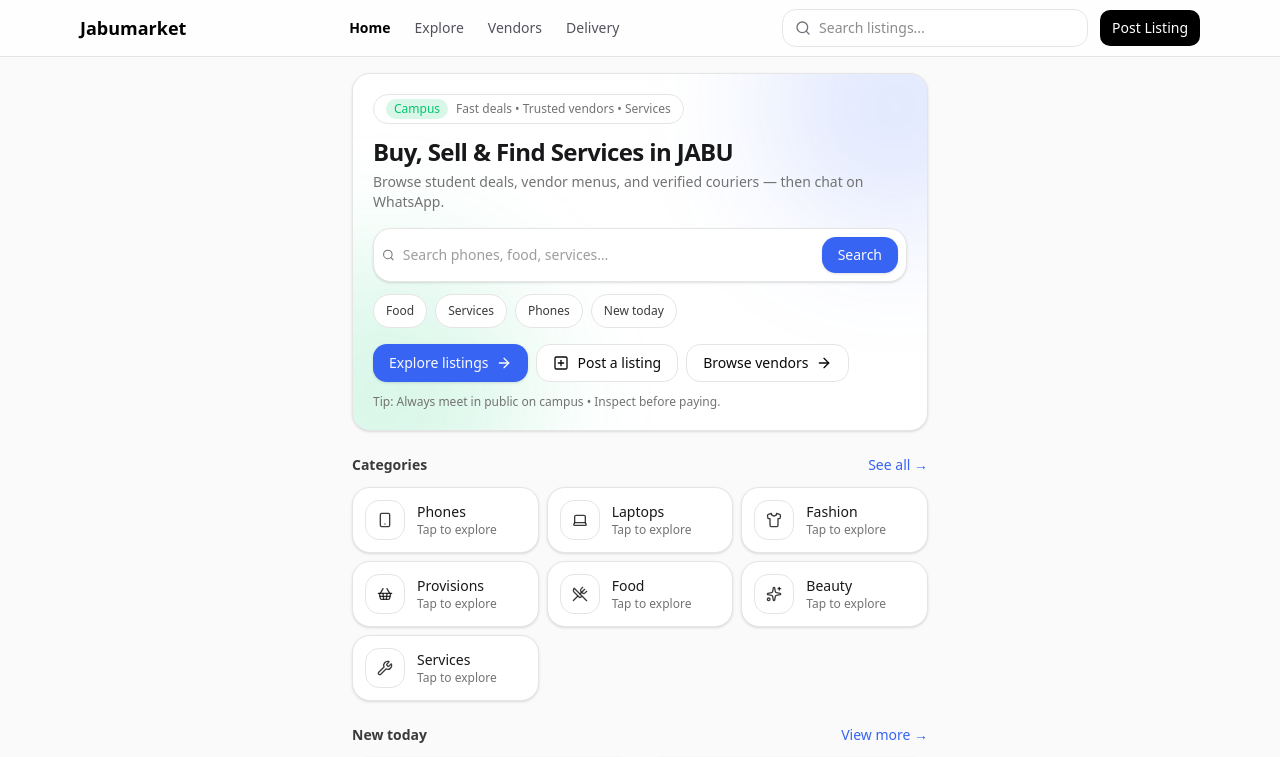
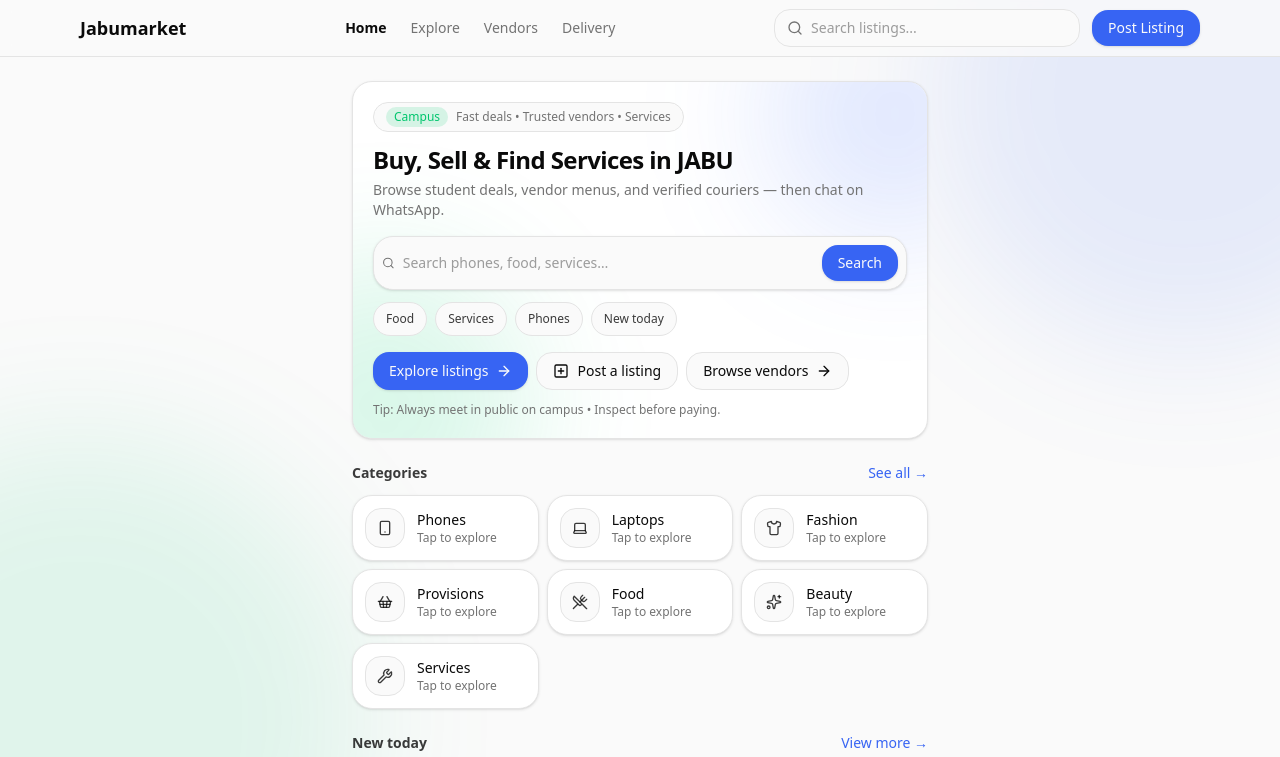
Before and after one commit to gratitude234/Jabumarket, a Next.js app: page / in a window 1280 px wide. Shown: the top 757 px of the page. Built offline with nearby package versions, Linux system fonts and the light colour scheme.

Commit message:
Add SPA rewrite for Vercel

```diff
--- a/app/delivery/page.tsx
+++ b/app/delivery/page.tsx
@@ -39,9 +39,7 @@ export default async function DeliveryPage({
   if (listingId) {
     const { data } = await supabase
       .from("listings")
-      .select(
-        "*, vendor:vendors(id, name, whatsapp, phone, location, verified, vendor_type)"
-      )
+      .select("*, vendor:vendors(id, name, whatsapp, phone, location, verified, vendor_type)")
       .eq("id", listingId)
       .single();
 
@@ -65,9 +63,7 @@ export default async function DeliveryPage({
     listing?.vendor?.location ?? listing?.location ?? "Pickup location to be confirmed";
 
   const priceText =
-    listing?.price != null
-      ? formatNaira(listing.price)
-      : listing?.price_label ?? "Contact for price";
+    listing?.price != null ? formatNaira(listing.price) : listing?.price_label ?? "Contact for price";
 
   const message = listing
     ? [
@@ -96,9 +92,7 @@ export default async function DeliveryPage({
         <div className="flex items-center justify-between gap-3">
           <div>
             <h1 className="text-2xl font-bold">Delivery (Dispatch)</h1>
-            <p className="mt-1 text-sm text-zinc-600">
-              Choose a rider and message them on WhatsApp.
-            </p>
+            <p className="mt-1 text-sm text-zinc-600">Choose a rider and message them on WhatsApp.</p>
           </div>
           <Link
             href={listing ? `/listing/${listing.id}` : "/explore"}
@@ -126,11 +120,7 @@ export default async function DeliveryPage({
             className="h-10 rounded-xl border px-3 text-sm"
           />
 
-          <select
-            name="zone"
-            defaultValue={zone}
-            className="h-10 rounded-xl border px-3 text-sm"
-          >
+          <select name="zone" defaultValue={zone} className="h-10 rounded-xl border px-3 text-sm">
             <option value="all">All zones</option>
             <option value="Campus">Campus</option>
             <option value="Male Hostels">Male Hostels</option>
@@ -173,8 +163,8 @@ export default async function DeliveryPage({
           </div>
         ) : (
           riders.map((r) => {
-            const wa = r.whatsapp ?? r.phone;
-            const href = getWhatsAppLink(wa, message);
+            const wa = (r.whatsapp ?? r.phone)?.trim() || null;
+            const href = wa ? getWhatsAppLink(wa, message) : null;
 
             return (
               <div key={r.id} className="rounded-2xl border bg-white p-4">
@@ -184,10 +174,20 @@ export default async function DeliveryPage({
                     <div className="mt-1 text-xs text-zinc-500">
                       Zone: {r.zone ?? "—"} • {r.is_available ? "Available" : "Busy"}
                     </div>
+
                     {r.fee_note ? (
                       <div className="mt-1 text-xs text-zinc-600">{r.fee_note}</div>
                     ) : null}
-                    <div className="mt-1 text-xs text-zinc-500">Phone: +{r.phone}</div>
+
+                    <div className="mt-1 text-xs text-zinc-500">
+                      Phone: {r.phone ? `+${r.phone}` : "—"}
+                    </div>
+
+                    {!wa ? (
+                      <div className="mt-2 text-xs text-amber-700">
+                        No WhatsApp/phone number set for this rider.
+                      </div>
+                    ) : null}
                   </div>
 
                   <div className="flex flex-col items-end gap-2">
@@ -202,10 +202,17 @@ export default async function DeliveryPage({
                     )}
 
                     <a
-                      href={href}
-                      target="_blank"
-                      rel="noreferrer"
-                      className="rounded-xl bg-black px-4 py-2 text-sm text-white no-underline"
+                      href={href ?? "#"}
+                      onClick={(e) => {
+                        if (!href) e.preventDefault();
+                      }}
+                      target={href ? "_blank" : undefined}
+                      rel={href ? "noreferrer" : undefined}
+                      className={`rounded-xl px-4 py-2 text-sm no-underline ${
+                        href
+                          ? "bg-black text-white"
+                          : "bg-zinc-200 text-zinc-500 cursor-not-allowed"
+                      }`}
                     >
                       Message rider
                     </a>
--- a/app/globals.css
+++ b/app/globals.css
@@ -49,10 +49,10 @@
 }
 
 :root {
-  --radius: 0.625rem;
+  --radius: 0.75rem;
 
   /* Neutral base */
-  --background: oklch(1 0 0);
+  --background: oklch(0.985 0 0); /* slightly off-white */
   --foreground: oklch(0.145 0 0);
 
   --card: oklch(1 0 0);
@@ -61,50 +61,34 @@
   --popover: oklch(1 0 0);
   --popover-foreground: oklch(0.145 0 0);
 
-  /* Brand colors:
-     - Primary: Indigo (buttons, links, active states)
-     - Accent: Emerald (verified/success highlights)
-  */
-
-  /* Indigo ~ #4F46E5 */
-  --primary: oklch(0.56 0.22 266);
+  /* Brand */
+  --primary: oklch(0.56 0.22 266); /* Indigo */
   --primary-foreground: oklch(0.985 0 0);
 
-  /* Soft surfaces */
   --secondary: oklch(0.97 0 0);
   --secondary-foreground: oklch(0.205 0 0);
 
-  --muted: oklch(0.97 0 0);
+  --muted: oklch(0.965 0 0);
   --muted-foreground: oklch(0.556 0 0);
 
-  /* Emerald ~ #10B981 */
-  --accent: oklch(0.72 0.19 155);
+  --accent: oklch(0.72 0.19 155); /* Emerald */
   --accent-foreground: oklch(0.145 0 0);
 
   --destructive: oklch(0.577 0.245 27.325);
 
-  --border: oklch(0.922 0 0);
-  --input: oklch(0.922 0 0);
-
-  /* Focus ring matches primary */
-  --ring: oklch(0.56 0.22 266);
-
-  /* Charts (unchanged) */
-  --chart-1: oklch(0.646 0.222 41.116);
-  --chart-2: oklch(0.6 0.118 184.704);
-  --chart-3: oklch(0.398 0.07 227.392);
-  --chart-4: oklch(0.828 0.189 84.429);
-  --chart-5: oklch(0.769 0.188 70.08);
+  --border: oklch(0.92 0 0);
+  --input: oklch(0.92 0 0);
+  --ring: oklch(0.56 0.22 266); /* Indigo ring */
 
   /* Sidebar */
-  --sidebar: oklch(0.985 0 0);
+  --sidebar: oklch(1 0 0);
   --sidebar-foreground: oklch(0.145 0 0);
-  --sidebar-primary: oklch(0.56 0.22 266);
-  --sidebar-primary-foreground: oklch(0.985 0 0);
+  --sidebar-primary: var(--primary);
+  --sidebar-primary-foreground: var(--primary-foreground);
   --sidebar-accent: oklch(0.97 0 0);
   --sidebar-accent-foreground: oklch(0.205 0 0);
-  --sidebar-border: oklch(0.922 0 0);
-  --sidebar-ring: oklch(0.56 0.22 266);
+  --sidebar-border: var(--border);
+  --sidebar-ring: var(--ring);
 }
 
 .dark {
@@ -117,7 +101,6 @@
   --popover: oklch(0.205 0 0);
   --popover-foreground: oklch(0.985 0 0);
 
-  /* Indigo primary in dark */
   --primary: oklch(0.68 0.2 266);
   --primary-foreground: oklch(0.145 0 0);
 
@@ -127,31 +110,12 @@
   --muted: oklch(0.269 0 0);
   --muted-foreground: oklch(0.708 0 0);
 
-  /* Emerald accent in dark */
   --accent: oklch(0.75 0.18 155);
   --accent-foreground: oklch(0.145 0 0);
 
-  --destructive: oklch(0.704 0.191 22.216);
-
   --border: oklch(1 0 0 / 10%);
   --input: oklch(1 0 0 / 15%);
-
   --ring: oklch(0.68 0.2 266);
-
-  --chart-1: oklch(0.488 0.243 264.376);
-  --chart-2: oklch(0.696 0.17 162.48);
-  --chart-3: oklch(0.769 0.188 70.08);
-  --chart-4: oklch(0.627 0.265 303.9);
-  --chart-5: oklch(0.645 0.246 16.439);
-
-  --sidebar: oklch(0.205 0 0);
-  --sidebar-foreground: oklch(0.985 0 0);
-  --sidebar-primary: oklch(0.68 0.2 266);
-  --sidebar-primary-foreground: oklch(0.145 0 0);
-  --sidebar-accent: oklch(0.269 0 0);
-  --sidebar-accent-foreground: oklch(0.985 0 0);
-  --sidebar-border: oklch(1 0 0 / 10%);
-  --sidebar-ring: oklch(0.68 0.2 266);
 }
 
 @layer base {
--- a/app/layout.tsx
+++ b/app/layout.tsx
@@ -1,6 +1,5 @@
 import type { Metadata } from "next";
 import "./globals.css";
-import { Suspense } from "react";
 import TopNav from "@/components/layout/TopNav";
 import BottomNav from "@/components/layout/BottomNav";
 import MobileTopBar from "@/components/layout/MobileTopBar";
@@ -10,25 +9,20 @@ export const metadata: Metadata = {
   description: "Buy/Sell + Services for JABU students.",
 };
 
-export default function RootLayout({
-  children,
-}: Readonly<{ children: React.ReactNode }>) {
+export default function RootLayout({ children }: { children: React.ReactNode }) {
   return (
     <html lang="en">
-      <body className="min-h-screen bg-zinc-50 text-zinc-900">
-        {/* Mobile header */}
-        <Suspense fallback={null}>
-          <MobileTopBar />
-        </Suspense>
+      <body className="min-h-screen bg-background text-foreground">
+        {/* Soft page glow */}
+        <div className="pointer-events-none fixed inset-0 -z-10">
+          <div className="absolute -top-40 -right-40 h-[32rem] w-[32rem] rounded-full bg-primary/10 blur-3xl" />
+          <div className="absolute -bottom-52 -left-52 h-[36rem] w-[36rem] rounded-full bg-accent/10 blur-3xl" />
+        </div>
 
-        {/* Desktop header */}
-        <Suspense fallback={null}>
-          <TopNav />
-        </Suspense>
+        <MobileTopBar />
+        <TopNav />
 
-        <main className="mx-auto max-w-6xl px-4 py-4 pb-20 md:pb-6">
-          {children}
-        </main>
+        <main className="mx-auto max-w-6xl px-4 py-6 pb-20 md:pb-8">{children}</main>
 
         <BottomNav />
       </body>
--- a/components/layout/BottomNav.tsx
+++ b/components/layout/BottomNav.tsx
@@ -16,7 +16,7 @@ export default function BottomNav() {
   const pathname = usePathname();
 
   return (
-    <nav className="md:hidden fixed bottom-0 left-0 right-0 z-50 border-t bg-white">
+    <nav className="md:hidden fixed bottom-0 left-0 right-0 z-50 border-t border-border bg-background">
       <div className="mx-auto max-w-6xl px-2">
         <div className="grid grid-cols-5 h-14">
           {items.map((item) => {
@@ -33,7 +33,7 @@ export default function BottomNav() {
                 className={[
                   "flex flex-col items-center justify-center gap-1 text-xs",
                   "no-underline",
-                  active ? "text-black font-medium" : "text-zinc-500",
+                  active ? "text-primary font-medium" : "text-muted-foreground",
                 ].join(" ")}
               >
                 <Icon className="h-5 w-5" />
--- a/components/layout/TopNav.tsx
+++ b/components/layout/TopNav.tsx
@@ -25,7 +25,6 @@ function buildNextUrl(pathname: string, sp: URLSearchParams, nextQ: string) {
   if (pathname === "/") return q ? `/explore?q=${encodeURIComponent(q)}` : "/";
   return qs ? `${pathname}?${qs}` : pathname;
 }
-
 
 function currentUrl(pathname: string, sp: URLSearchParams) {
   const qs = sp.toString();
@@ -80,9 +79,9 @@ export default function TopNav() {
   }
 
   return (
-    <header className="hidden md:block border-b bg-white/80 backdrop-blur">
+    <header className="hidden md:block border-b border-border bg-background/80 backdrop-blur">
       <div className="mx-auto max-w-6xl px-4 h-14 flex items-center justify-between gap-4">
-        <Link href="/" className="font-bold text-lg no-underline text-black">
+        <Link href="/" className="font-bold text-lg no-underline">
           Jabumarket
         </Link>
 
@@ -95,8 +94,8 @@ export default function TopNav() {
                 href={l.href}
                 className={
                   active
-                    ? "font-semibold no-underline text-black"
-                    : "text-zinc-600 hover:text-black no-underline"
+                    ? "font-semibold no-underline text-foreground"
+                    : "text-muted-foreground hover:text-foreground no-underline"
                 }
               >
                 {l.label}
@@ -108,15 +107,15 @@ export default function TopNav() {
         <div className="flex items-center gap-3">
           {showSearch ? (
             <form onSubmit={onSubmit} className="hidden lg:block">
-              <div className="flex items-center gap-2 rounded-xl border bg-white px-3 py-2">
-                <Search className="h-4 w-4 text-zinc-500" />
+              <div className="flex items-center gap-2 rounded-xl border border-border bg-background px-3 py-2">
+                <Search className="h-4 w-4 text-muted-foreground" />
                 <input
                   value={q}
                   onChange={(e) => setQ(e.target.value)}
                   placeholder={
                     pathname.startsWith("/vendors") ? "Search vendors..." : "Search listings..."
                   }
-                  className="w-64 bg-transparent text-sm outline-none"
+                  className="w-64 bg-transparent text-sm outline-none placeholder:text-muted-foreground/70"
                 />
 
                 {/* ✅ Clear */}
@@ -124,20 +123,17 @@ export default function TopNav() {
                   <button
                     type="button"
                     onClick={clear}
-                    className="rounded-md p-1 hover:bg-zinc-100"
+                    className="rounded-md p-1 hover:bg-secondary"
                     aria-label="Clear search"
                   >
-                    <X className="h-4 w-4 text-zinc-500" />
+                    <X className="h-4 w-4 text-muted-foreground" />
                   </button>
                 ) : null}
               </div>
             </form>
           ) : null}
 
-          <Link
-            href="/post"
-            className="rounded-lg bg-black px-3 py-2 text-white text-sm no-underline"
-          >
+          <Link href="/post" className="btn-primary">
             Post Listing
           </Link>
         </div>
```
Also changed, not shown: components/layout/MobileTopBar.tsx (+9 -16 lines), 1 other file (tests, documents, lock files or other folders).
